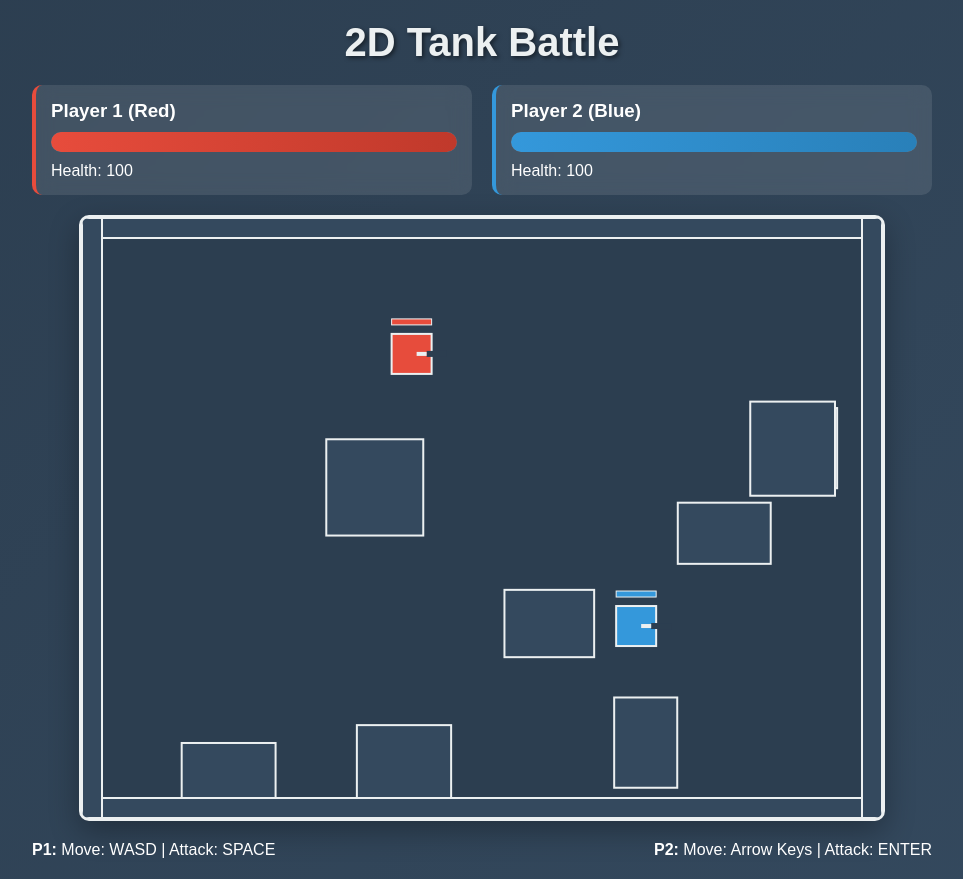
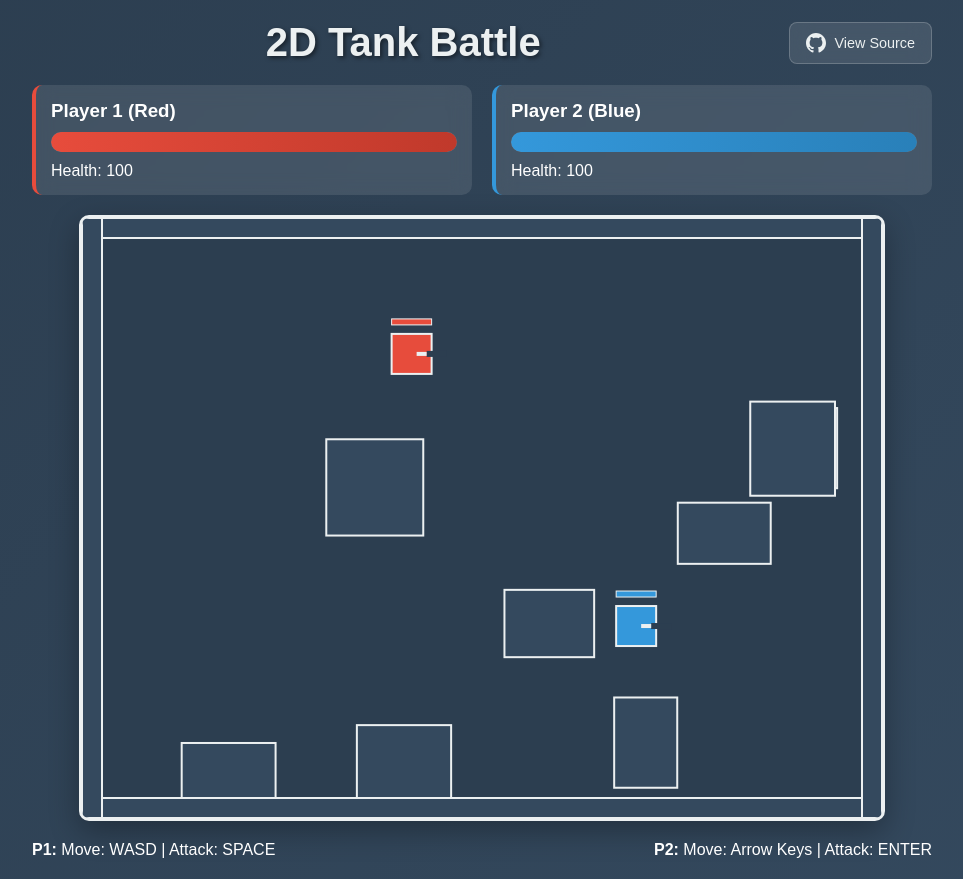
Before and after one commit to hoanganh25991/2d-tank-battle, a plain HTML site: page index.html in a window 1280 px wide. Shown: the whole page, without its empty margins (158-1121 px from the left). Drawn offline with Linux system fonts and the light colour scheme.

Commit message:
chore: auto commit 20250629-152529

```diff
--- a/css/styles.css
+++ b/css/styles.css
@@ -20,12 +20,53 @@ body {
     width: 100%;
 }
 
+.header {
+    display: flex;
+    justify-content: space-between;
+    align-items: center;
+    margin-bottom: 20px;
+    flex-wrap: wrap;
+    gap: 15px;
+}
+
 h1 {
     text-align: center;
-    margin-bottom: 20px;
     font-size: 2.5em;
     text-shadow: 2px 2px 4px rgba(0,0,0,0.5);
     color: #ecf0f1;
+    margin: 0;
+    flex: 1;
+}
+
+.github-link {
+    display: inline-flex;
+    align-items: center;
+    gap: 8px;
+    color: #ecf0f1;
+    text-decoration: none;
+    padding: 10px 16px;
+    background: rgba(255,255,255,0.1);
+    border-radius: 8px;
+    backdrop-filter: blur(10px);
+    transition: all 0.3s ease;
+    font-size: 0.9em;
+    font-weight: 500;
+    border: 1px solid rgba(255,255,255,0.2);
+}
+
+.github-link:hover {
+    background: rgba(255,255,255,0.2);
+    transform: translateY(-2px);
+    box-shadow: 0 5px 15px rgba(0,0,0,0.2);
+    color: #fff;
+}
+
+.github-link svg {
+    transition: transform 0.3s ease;
+}
+
+.github-link:hover svg {
+    transform: scale(1.1);
 }
 
 .game-info {
@@ -154,6 +195,20 @@ h1 {
         padding: 10px;
     }
 
+    .header {
+        flex-direction: column;
+        text-align: center;
+        gap: 15px;
+    }
+
+    h1 {
+        font-size: 2em;
+    }
+
+    .github-link {
+        align-self: center;
+    }
+
     #gameCanvas {
         width: 100%;
         height: auto;
@@ -166,8 +221,4 @@ h1 {
     .controls {
         flex-direction: column;
     }
-
-    h1 {
-        font-size: 2em;
-    }
 }
--- a/index.html
+++ b/index.html
@@ -8,7 +8,15 @@
 </head>
 <body>
     <div class="container">
-        <h1>2D Tank Battle</h1>
+        <div class="header">
+            <h1>2D Tank Battle</h1>
+            <a href="https://github.com/hoanganh25991/2d-tank-battle" target="_blank" class="github-link">
+                <svg width="20" height="20" viewBox="0 0 24 24" fill="currentColor">
+                    <path d="M12 0c-6.626 0-12 5.373-12 12 0 5.302 3.438 9.8 8.207 11.387.599.111.793-.261.793-.577v-2.234c-3.338.726-4.033-1.416-4.033-1.416-.546-1.387-1.333-1.756-1.333-1.756-1.089-.745.083-.729.083-.729 1.205.084 1.839 1.237 1.839 1.237 1.07 1.834 2.807 1.304 3.492.997.107-.775.418-1.305.762-1.604-2.665-.305-5.467-1.334-5.467-5.931 0-1.311.469-2.381 1.236-3.221-.124-.303-.535-1.524.117-3.176 0 0 1.008-.322 3.301 1.23.957-.266 1.983-.399 3.003-.404 1.02.005 2.047.138 3.006.404 2.291-1.552 3.297-1.23 3.297-1.23.653 1.653.242 2.874.118 3.176.77.84 1.235 1.911 1.235 3.221 0 4.609-2.807 5.624-5.479 5.921.43.372.823 1.102.823 2.222v3.293c0 .319.192.694.801.576 4.765-1.589 8.199-6.086 8.199-11.386 0-6.627-5.373-12-12-12z"/>
+                </svg>
+                View Source
+            </a>
+        </div>
 
         <div class="game-info">
             <div class="player-info">
```
